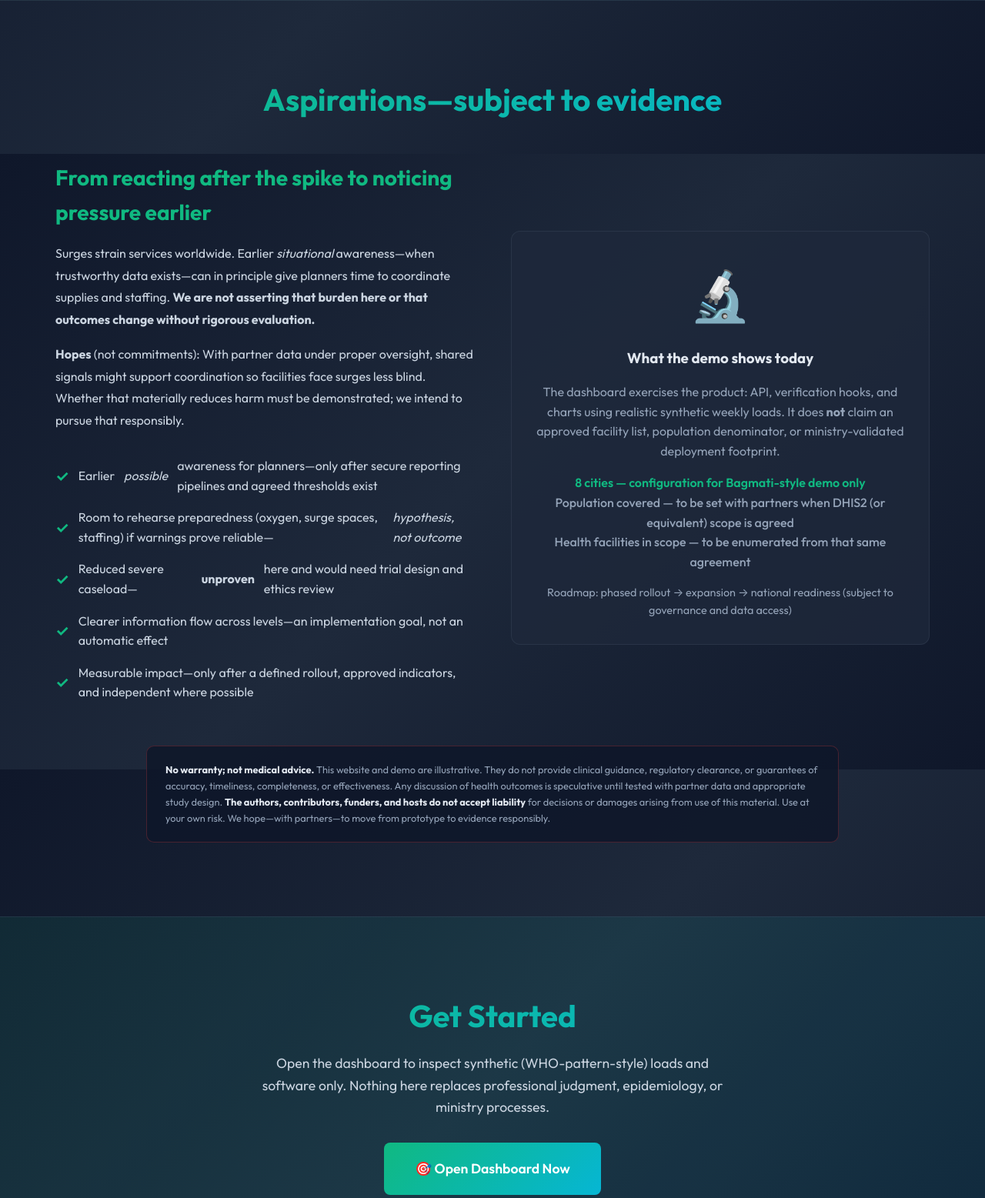
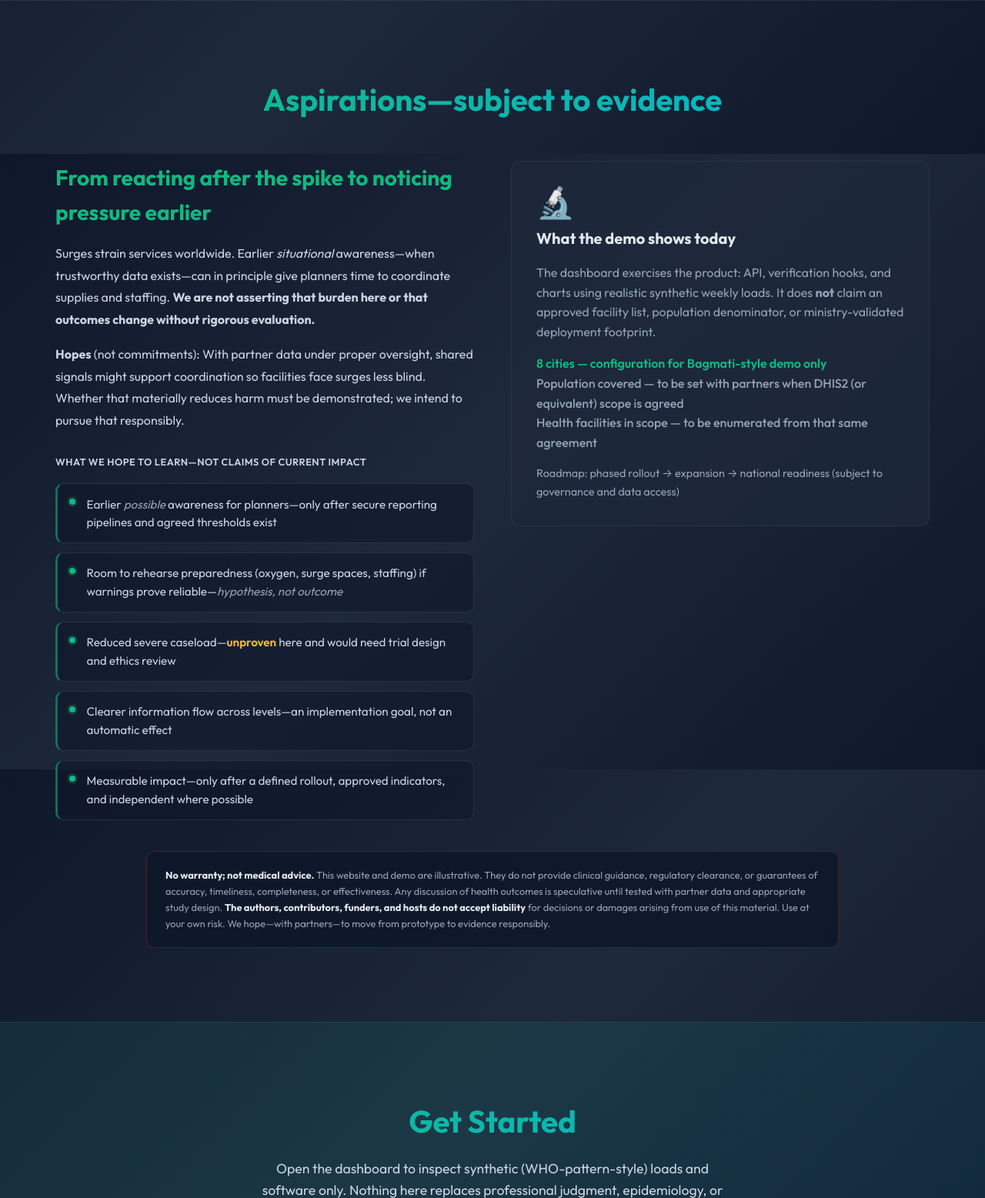
Before and after one commit to mamta2009/aqinepal2026, a FastAPI app: page / in a window 1280 px wide. Shown: the part 2200-3757 px from the top of the page at 77% size. Run offline with FastAPI, Linux system fonts and the light colour scheme; some libraries are stand-ins or nearby versions.

Commit message:
fix: restyle homepage impact aspirations list for clearer, less misleading layout
early-warning-system/landing/templates/fragments/home_body.html
- [x] Added impact-metrics-label copy What we hope to learn—not claims of current impact above the aspirations list
- [x] Kept existing impact-metrics list items with cautious wording unchanged in meaning
- [x] Normalized fragment indentation after removing leftover top-level navigation markup whitespace

early-warning-system/landing/assets/css/home_styles.css
- [x] Updated .impact-content to align-items: start so the text and visual columns top-align
- [x] Added .impact-metrics-label styles for a muted uppercase section cue
- [x] Restyled .impact-metrics as a stacked gap list of bordered rows instead of centered checkmark flex items
- [x] Replaced green checkmark ::before markers with top-aligned aspiration dots so the list no longer reads as proven wins
- [x] Added .impact-metrics li em and strong color rules for emphasis within list items
- [x] Updated .impact-visual to left-aligned text, smaller icon, and clearer h3 hierarchy

```diff
--- a/early-warning-system/landing/assets/css/home_styles.css
+++ b/early-warning-system/landing/assets/css/home_styles.css
@@ -243,7 +243,7 @@
   display: grid;
   grid-template-columns: 1fr 1fr;
   gap: 3rem;
-  align-items: center;
+  align-items: start;
 }
 
 .impact-text h3 {
@@ -258,24 +258,57 @@
   line-height: 1.8;
 }
 
+.impact-metrics-label {
+  margin: 1.75rem 0 0.85rem;
+  font-size: 0.8rem;
+  font-weight: 600;
+  letter-spacing: 0.04em;
+  text-transform: uppercase;
+  color: #94a3b8;
+}
+
 .impact-metrics {
   list-style: none;
-  margin-top: 2rem;
+  margin: 0;
+  padding: 0;
+  display: flex;
+  flex-direction: column;
+  gap: 0.75rem;
 }
 
 .impact-metrics li {
-  display: flex;
-  align-items: center;
-  gap: 0.75rem;
-  margin-bottom: 1rem;
+  position: relative;
+  margin: 0;
+  padding: 0.9rem 1rem 0.9rem 2.35rem;
   color: #cbd5e1;
+  line-height: 1.55;
+  font-size: 0.95rem;
+  background: rgba(15, 23, 42, 0.55);
+  border: 1px solid rgba(71, 85, 105, 0.4);
+  border-radius: 10px;
+  border-left: 3px solid rgba(16, 185, 129, 0.55);
 }
 
 .impact-metrics li::before {
-  content: "✓";
-  color: #10b981;
-  font-weight: 700;
-  font-size: 1.25rem;
+  content: "";
+  position: absolute;
+  left: 0.95rem;
+  top: 1.2rem;
+  width: 0.5rem;
+  height: 0.5rem;
+  border-radius: 50%;
+  background: #10b981;
+  box-shadow: 0 0 0 3px rgba(16, 185, 129, 0.18);
+}
+
+.impact-metrics li em {
+  color: #94a3b8;
+  font-style: italic;
+}
+
+.impact-metrics li strong {
+  color: #fbbf24;
+  font-weight: 600;
 }
 
 .impact-visual {
@@ -283,12 +316,19 @@
   border: 1px solid rgba(71, 85, 105, 0.3);
   padding: 2rem;
   border-radius: 12px;
-  text-align: center;
+  text-align: left;
 }
 
 .impact-visual-icon {
-  font-size: 4rem;
-  margin-bottom: 1rem;
+  font-size: 2.5rem;
+  margin-bottom: 0.75rem;
+  line-height: 1;
+}
+
+.impact-visual h3 {
+  font-size: 1.25rem;
+  color: #e2e8f0;
+  margin: 0 0 0.5rem;
 }
 
 /* CTA Section */
--- a/early-warning-system/landing/templates/fragments/home_body.html
+++ b/early-warning-system/landing/templates/fragments/home_body.html
@@ -113,6 +113,7 @@
             <p><strong>Hopes</strong> (not commitments): With partner data under proper oversight, shared signals
                 might support coordination so facilities face surges less blind. Whether that materially reduces
                 harm must be demonstrated; we intend to pursue that responsibly.</p>
+            <p class="impact-metrics-label">What we hope to learn—not claims of current impact</p>
             <ul class="impact-metrics">
                 <li>Earlier <em>possible</em> awareness for planners—only after secure reporting pipelines and
                     agreed thresholds exist</li>
```
Lines whose indentation alone changed are shown as unchanged.
